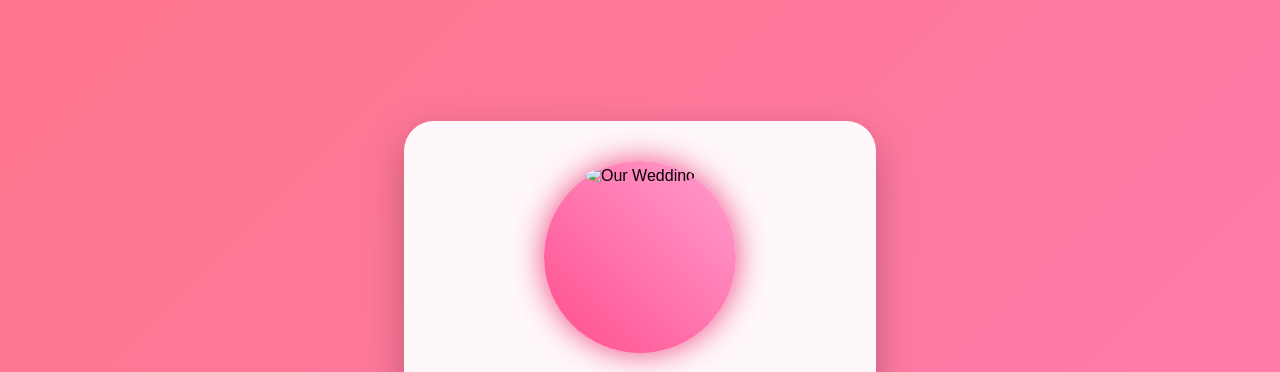
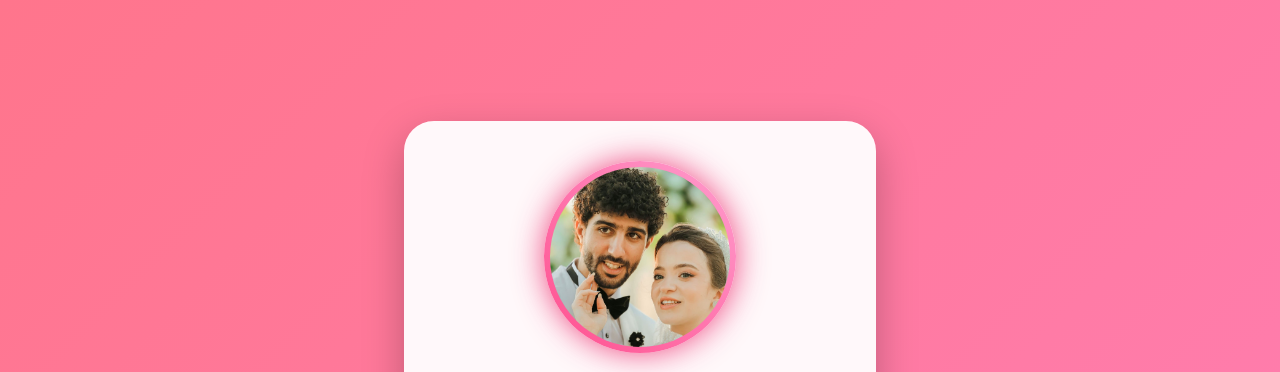
Before and after one commit to AbdelruhmanOmar/VMonly, a plain HTML site: page index.html in a window 1280 px wide. Shown: the top 372 px of the page. Drawn offline with Linux system fonts and the light colour scheme.

Commit message:
change img.ex

```diff
--- a/index.html
+++ b/index.html
@@ -119,7 +119,7 @@ button {
 <div class="card">
 
   <div class="photo-frame">
-    <img src="wedding.jpg" alt="Our Wedding">
+    <img src="wedding.jpeg" alt="Our Wedding">
   </div>
 
   <h1>Mima 💖<br>Will you be my Valentine?</h1>
```
